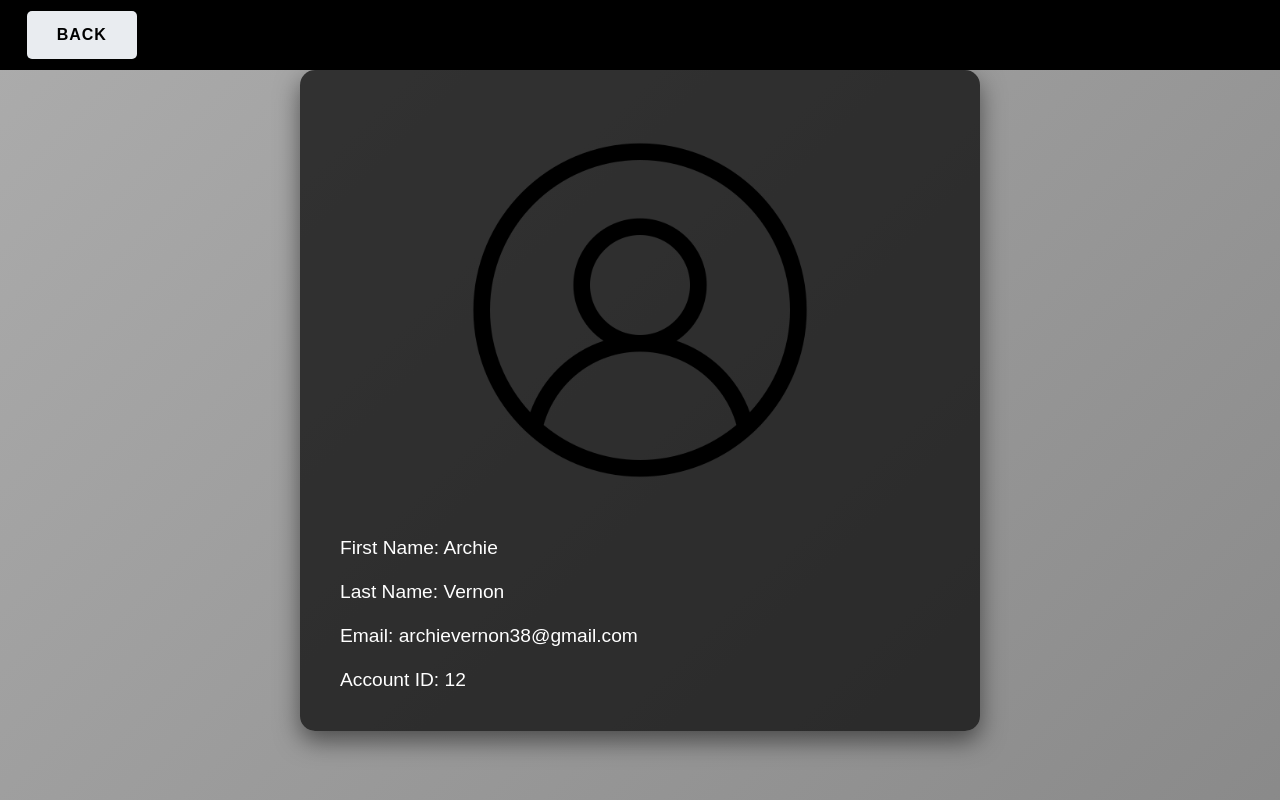
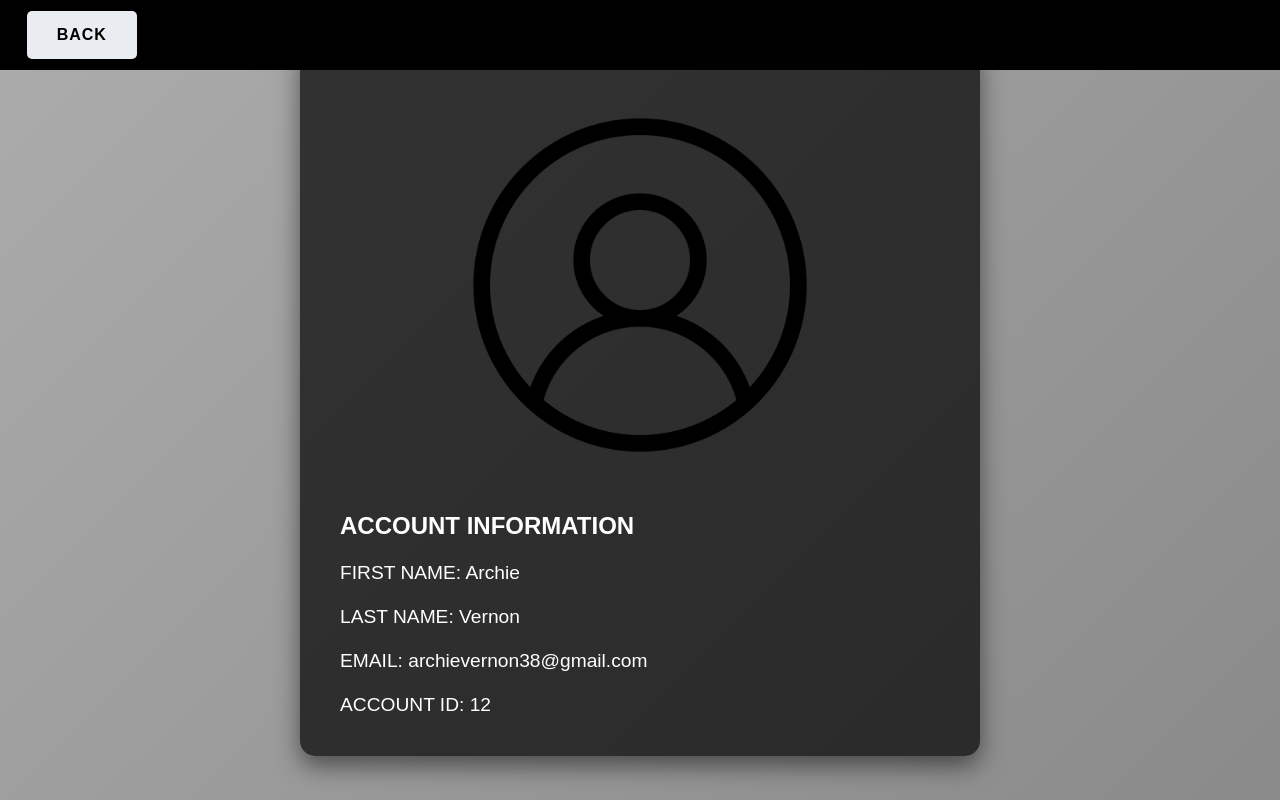
Before and after one commit to ajv2396/BikeBuilderAPI, a plain HTML site: page BikeBuilderAPI/wwwroot/view-account.html in a window 1280 px wide. Drawn offline with Linux system fonts and the light colour scheme.

Commit message:
UI Improvements

```diff
--- a/BikeBuilderAPI/wwwroot/styles/builder-styles.css
+++ b/BikeBuilderAPI/wwwroot/styles/builder-styles.css
@@ -69,8 +69,8 @@ h1 {
         position: absolute;
         top: 50%;
         left: 50%;
-        transform: translate(-50%, -50%);
-        width: 1300px;
+        transform: translate(-50%, -45%);
+        width: 1100px;
         z-index: 1;
         pointer-events: none;
     }
--- a/BikeBuilderAPI/wwwroot/styles/view-account-styles.css
+++ b/BikeBuilderAPI/wwwroot/styles/view-account-styles.css
@@ -83,3 +83,8 @@ header {
 .profile-image img{
     width: 400px;
 }
+
+.title{
+    font-weight: bold;
+    font-size: 1.5rem;
+}
--- a/BikeBuilderAPI/wwwroot/view-account.html
+++ b/BikeBuilderAPI/wwwroot/view-account.html
@@ -23,20 +23,24 @@
             </div>
         </div>
         <br />
+        <div class="title">
+            <label>ACCOUNT INFORMATION</label>
+        </div>
+        <br />
         <div class="first-name">
-            <label>First Name: </label><span id="FirstName"></span>
+            <label>FIRST NAME: </label><span id="FirstName"></span>
         </div>
         <br />
         <div class="last-name">
-            <label>Last Name: </label><span id="LastName"></span>
+            <label>LAST NAME: </label><span id="LastName"></span>
         </div>
         <br />
         <div class="first-name">
-            <label>Email: </label><span id="Email"></span>
+            <label>EMAIL: </label><span id="Email"></span>
         </div>
         <br />
         <div class="account-id">
-            <label>Account ID: </label><span id="ID"></span>
+            <label>ACCOUNT ID: </label><span id="ID"></span>
         </div>
     </div>
     <script>
```
Also changed, not shown: BikeBuilderAPI/wwwroot/styles/login-signup-styles.css (+5 -5 lines), 2 other files.
